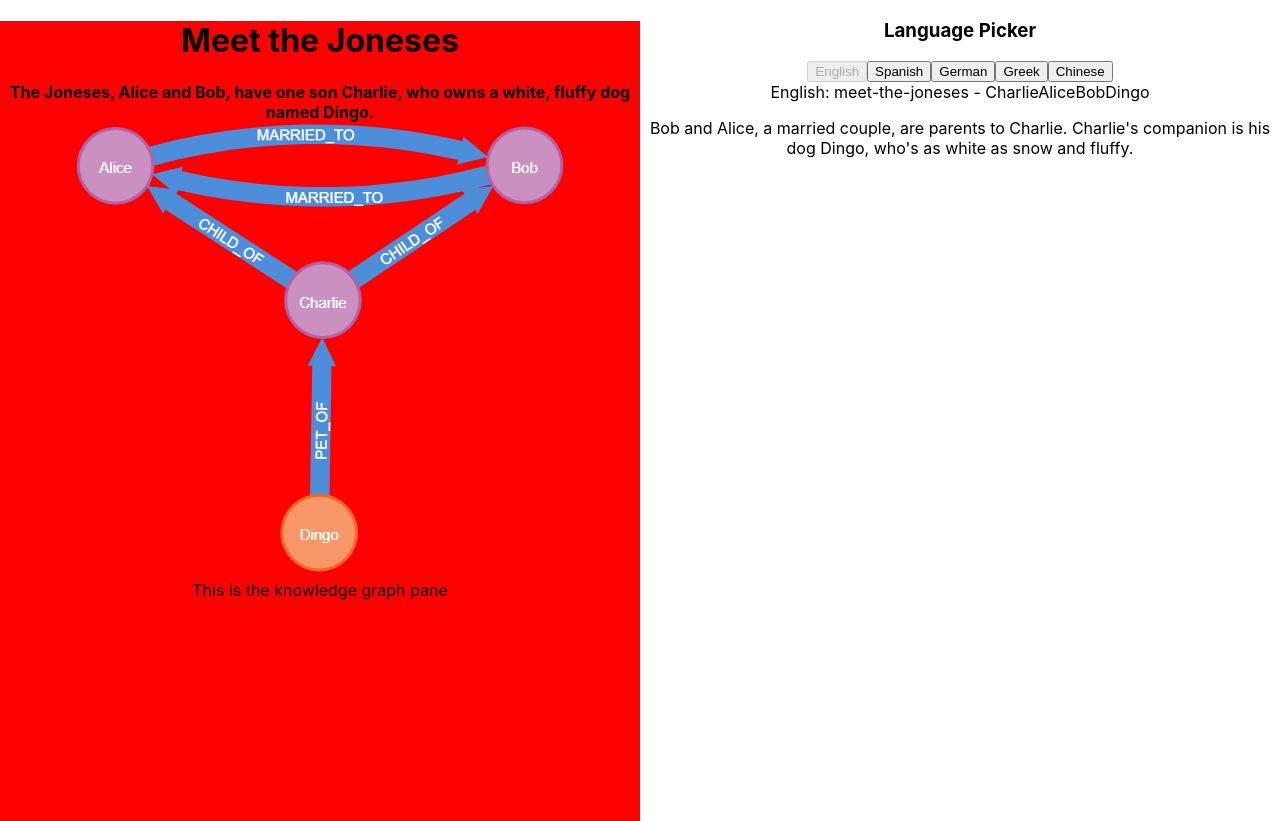
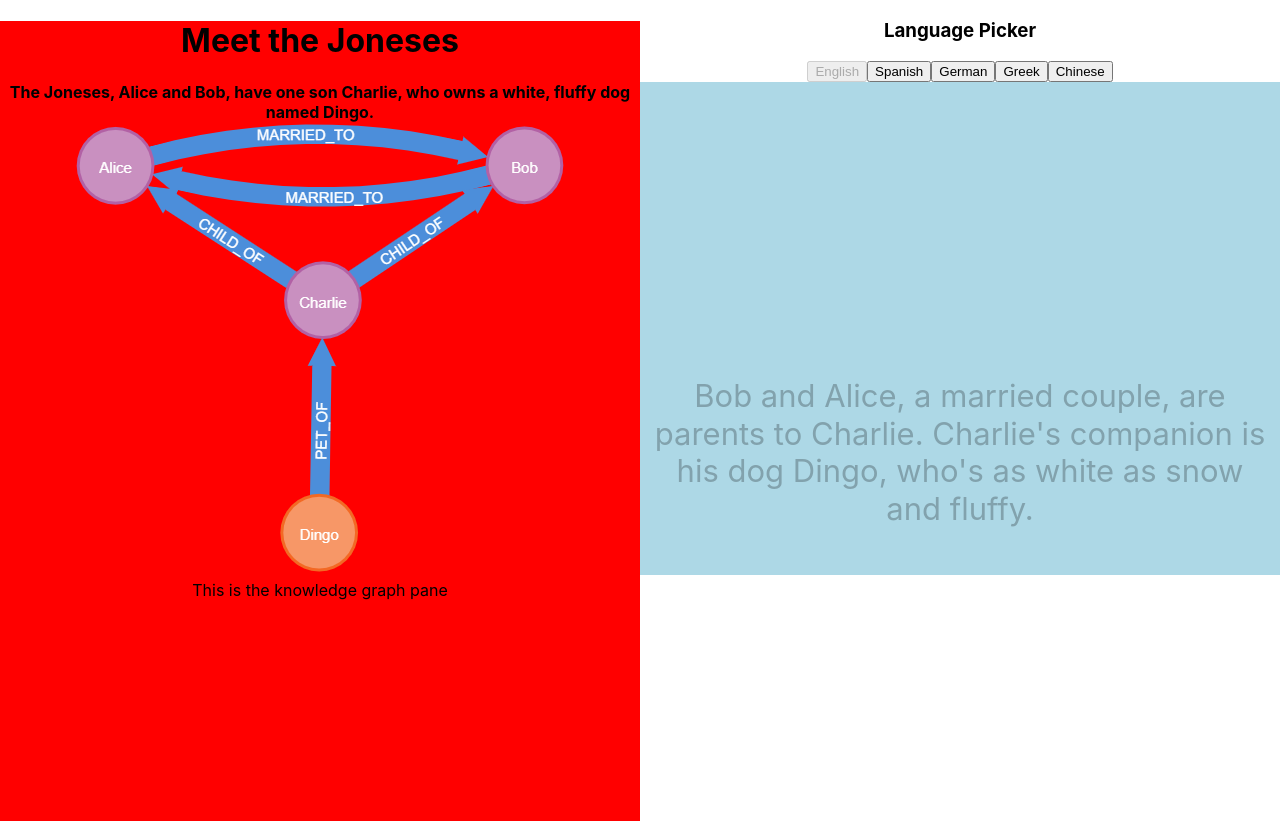
Before and after one commit to eejai42/syntax-free-vs-locked, a React (Create React App) app in the folder the-joneses/MartiniGlassScrollingSyntax/martini-scroller-app/: page / in a window 1280 px wide. Built offline with nearby package versions, Linux system fonts and the light colour scheme.

Commit message:
Star wars scroller added.

```diff
--- a/the-joneses/MartiniGlassScrollingSyntax/martini-scroller-app/src/App.css
+++ b/the-joneses/MartiniGlassScrollingSyntax/martini-scroller-app/src/App.css
@@ -49,3 +49,49 @@
 }
 
 /* Additional styles */
+@keyframes scrollUp {
+  0% {
+    transform: translateY(0vh) scale(1);
+    opacity: 0;
+  }
+  20% {
+    opacity: 1;
+  }
+  80% {
+    transform: translateY(-30vh) scale(0.5); /* Adjust as needed */
+    opacity: 1;
+  }
+  100% {
+    transform: translateY(-60) scale(0.2);
+    opacity: 0;
+  }
+}
+
+.FullHeightContainer {
+  position: relative;
+  height: 60%;
+  background-color: lightblue
+}
+
+
+.TextScroller {
+  position: absolute;
+  bottom: 0;
+  width: 100%;
+  text-align: center;
+  transform-origin: 50% 100%;
+  font-size: 2em;
+  color: black;
+  opacity: 0; /* Initially hidden */
+  pointer-events: none; /* Prevent interaction */
+}
+
+.TextScroller.active {
+  animation: scrollUp 10s linear forwards;
+}
+
+
+.TextScroller p {
+  font-size: 2em; /* Adjust as needed */
+  color: orange; /* Star Wars style */
+}
--- a/the-joneses/MartiniGlassScrollingSyntax/martini-scroller-app/src/TextScroller.js
+++ b/the-joneses/MartiniGlassScrollingSyntax/martini-scroller-app/src/TextScroller.js
@@ -3,42 +3,39 @@ import React, { useState, useEffect } from 'react';
 const TextScroller = ({ data, languageName, storyId }) => {
   const [currentVariationIndex, setCurrentVariationIndex] = useState(0);
   const [variations, setVariations] = useState([]);
-  const [keywords, setKeywords] = useState([]);
-
-  const scrollSpeed = 3000; // Adjust this value for different scroll speeds
+  const totalVariations = variations.length;
+  const scrollSpeed = 10000; // Duration of each scroll, e.g., 10 seconds
+  const overlapDuration = 5000; // Time after which next variation starts, e.g., 5 seconds
 
   useEffect(() => {
-    // Find the matching story and language
     const story = data.story["syntax-locked-vs-unlocked"].find(s => s.id === storyId);
     if (story) {
       const languageVariations = story.languages[languageName];
       if (languageVariations) {
         setVariations(languageVariations.variations);
-        const languageKeywords = data.story.languages.find(lang => lang.name.toLowerCase() === languageName.toLowerCase());
-        if (languageKeywords) {
-          setKeywords(languageKeywords.keywords);
-        }
       }
     }
   }, [data, languageName, storyId]);
 
   useEffect(() => {
-    const interval = setInterval(() => {
-      setCurrentVariationIndex(currentIndex =>
-        (currentIndex + 1) % variations.length
-      );
-    }, scrollSpeed);
+    if (totalVariations > 0) {
+      const interval = setInterval(() => {
+        setCurrentVariationIndex(currentIndex =>
+          (currentIndex + 1) % totalVariations
+        );
+      }, overlapDuration); // Start next variation after 2 seconds
 
-    return () => clearInterval(interval);
-  }, [variations, scrollSpeed]);
+      return () => clearInterval(interval);
+    }
+  }, [totalVariations, overlapDuration]);
 
   return (
-    <div className="TextScroller">
-            <div>
-                {languageName}: {storyId} - {keywords}
-            </div>
-
-      <p>{variations[currentVariationIndex]}</p>
+    <div className="FullHeightContainer">
+      {variations.map((variation, index) => (
+        <p key={index} className={`TextScroller ${index === currentVariationIndex ? 'active' : ''}`} style={{animationDuration: `${scrollSpeed}ms`}}>
+          {variation}
+        </p>
+      ))}
     </div>
   );
 };
```
